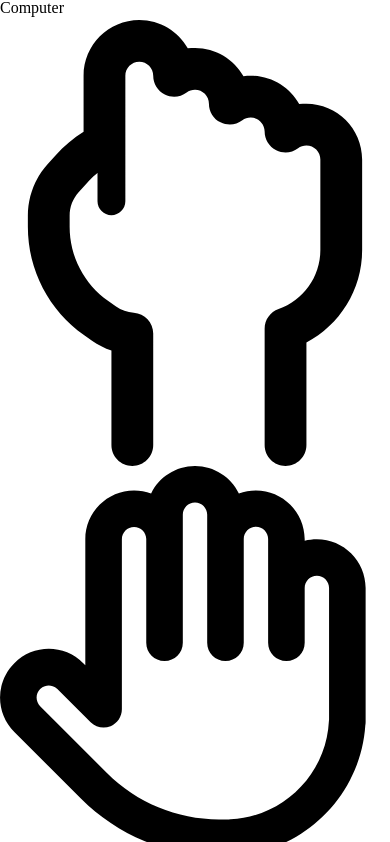
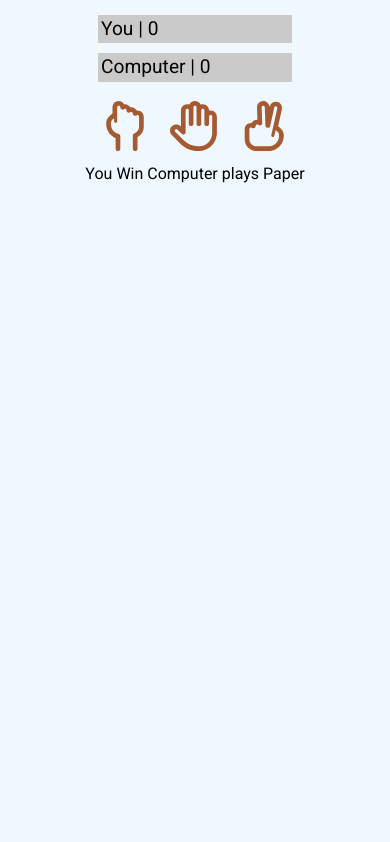
Before and after one commit to jakfils/rock-paper-scissors-game, a plain HTML site: page index.html in a window 390 px wide. Shown: the part 76-918 px from the top of the page. After the commit the page ends 844 px from the top, so only its background shows below. Drawn offline with Linux system fonts and the light colour scheme.

Commit message:
Add Styles

```diff
--- a/index.html
+++ b/index.html
@@ -18,14 +18,15 @@
   <div class="container">
     <h1 class="title">Rock Paper Scissors Game</h1>
     <div class="scores">
-      <div class="scores__player">You</div>
-      <div class="scores__computer">Computer</div>
+      <div class="scores__player"><p>You</p><p> | </p><span class="scores__value scores__player-value">0</span></div>
+      <div class="scores__computer"><span class="scores__value scores__computer-value">0</span><p> | </p><p>Computer</p></div>
     </div>
     <div class="hands">
       <div class="hands__rock"><img class="hands__img hands__rock-img" data-hand="rock" src="./img/hand-back-fist-regular.svg" alt="Rock"></i></div>
       <div class="hands__paper"><img class="hands__img hands__paper-img" data-hand="paper" src="./img/hand-regular.svg" alt="Paper"></i></div>
       <div class="hands__scissors"><img class="hands__img hands__scissors-img" data-hand="scissors" src="./img/hand-scissors-regular.svg" alt="Scissors"></i></div>
     </div>
+    <div class="message"><p>You <span class="message__status">Win</span><span> Computer plays </span><span class="message__from-computer">Paper</span></p></div>
   </div>
   <script src="./js/index.js"></script>
 </body>
--- a/sass/style.scss
+++ b/sass/style.scss
@@ -1 +1,90 @@
 @import "libs/normalize.scss";
+
+$page-background-color: aliceblue;
+$hands-color: invert(39%) sepia(99%) saturate(341%) hue-rotate(336deg)
+  brightness(84%) contrast(94%);
+$scores-border-color : #2c2b2b;
+$scores-background-color :#cbcaca;
+$title-font-size: clamp(1.5rem, 1.5vw + 1rem, 2.25rem);
+$scores-font-size:1.2rem;
+$margin: 3.5vw ;
+$scores-padding : 5px 20px;
+$scores-mobile-padding: 0 3px;
+$border-radius: 5px;
+$border : 1px solid $scores-border-color;
+$gap: 10px;
+
+
+body {
+  background-color: $page-background-color;
+  font-family: "Roboto", Arial, Helvetica, sans-serif;
+}
+
+.container {
+  margin: 0 auto;
+  width: 60%;
+  display: flex;
+  flex-direction: column;
+  justify-content: center;
+}
+
+.title {
+  text-align: center;
+  font-size: $title-font-size;
+  margin-bottom: $margin;
+}
+
+.scores{
+    border: $border;
+    display: flex;
+    flex-direction: row;
+    justify-content: space-between;
+    padding: $scores-padding;
+    margin-bottom: $margin;
+    font-size: $scores-font-size;
+    border-radius: $border-radius;
+    &__player, &__computer {
+        display: flex;
+        white-space: pre;
+    }
+
+    @media screen and (max-width:650px) {
+        border: none;
+        flex-direction: column;
+        gap: $gap;
+         &__player, &__computer{
+        background-color: $scores-background-color;
+        min-width: fit-content;
+        padding: $scores-mobile-padding;
+        }
+        &__computer {
+            flex-direction: row-reverse;
+            justify-content: flex-end;
+        }
+    }
+}
+
+.hands{
+    display: flex;
+    flex-direction: row;
+    justify-content: center;
+    gap: 5*$gap;
+    margin-bottom: $margin*0.8;
+    &__scissors-img{
+        transform: rotate(90deg);
+    }
+
+    @media screen and (max-width: 650px){
+        gap: 2*$gap;
+    }
+    &__img{
+        width: 50px;
+        height: 50px;
+        filter: $hands-color;
+        cursor: pointer;
+    }
+}
+
+.message {
+    margin: 0 auto;
+}
```
Also changed, not shown: css/style.css, 1 other file.
